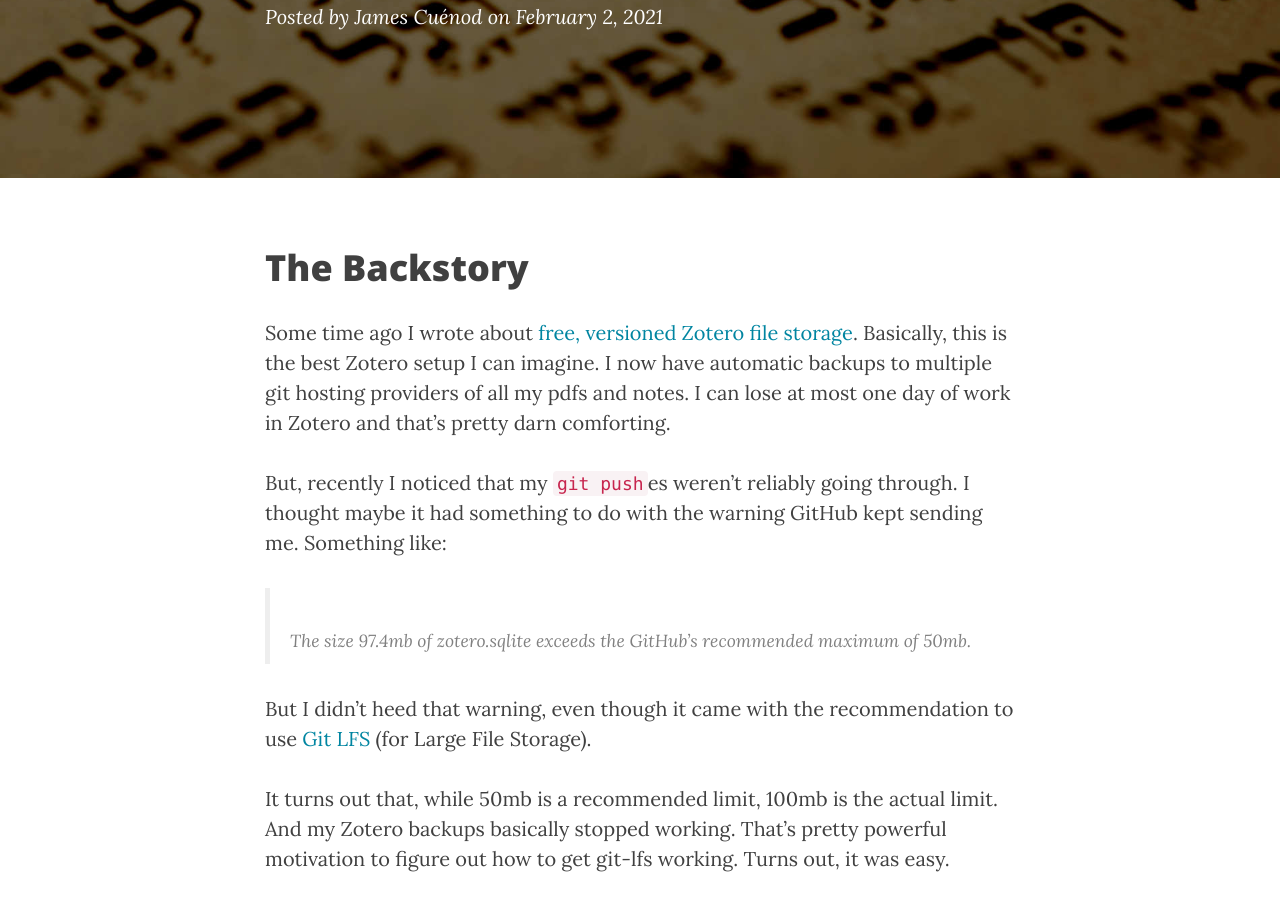
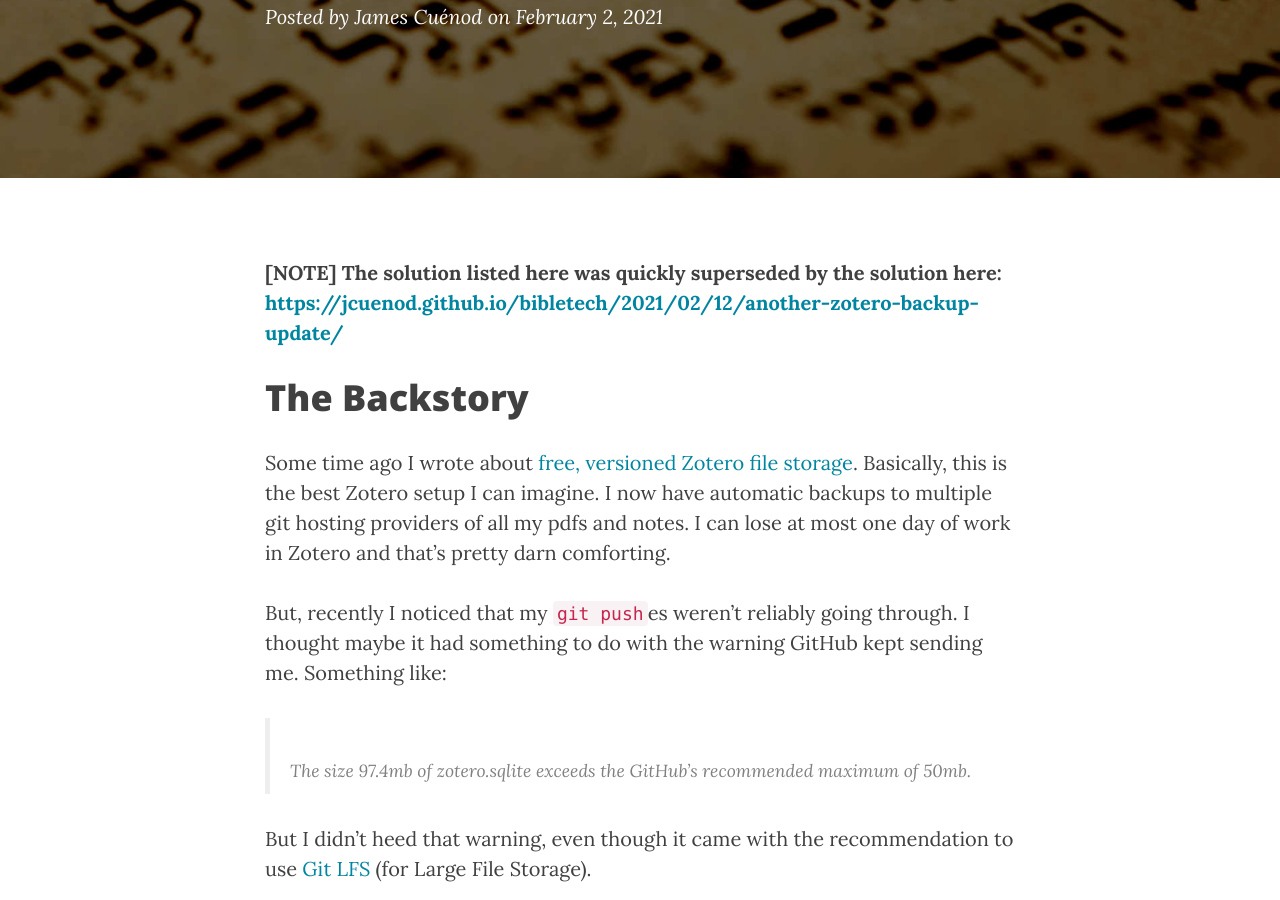
Before and after one commit to jcuenod/bibletech, a Jekyll site: the page built from _posts/2021-02-02-free-zotero-storage-update.md, in a window 1280 px wide and 900 px high, scrolled down 358 px. Built offline with Jekyll 4.4.1, drawn with Linux system fonts in a browser that asks for light colours; nearby versions of some CDN libraries.

Commit message:
Update old LFS post

```diff
--- a/_posts/2021-02-02-free-zotero-storage-update.md
+++ b/_posts/2021-02-02-free-zotero-storage-update.md
@@ -7,6 +7,7 @@ author: James Cuénod
 header-img: "img/post-bg-hebrew.jpg"
 ---
 
+**[NOTE] The solution listed here was quickly superseded by the solution here: <https://jcuenod.github.io/bibletech/2021/02/12/another-zotero-backup-update/>**
 
 # The Backstory
 
```
